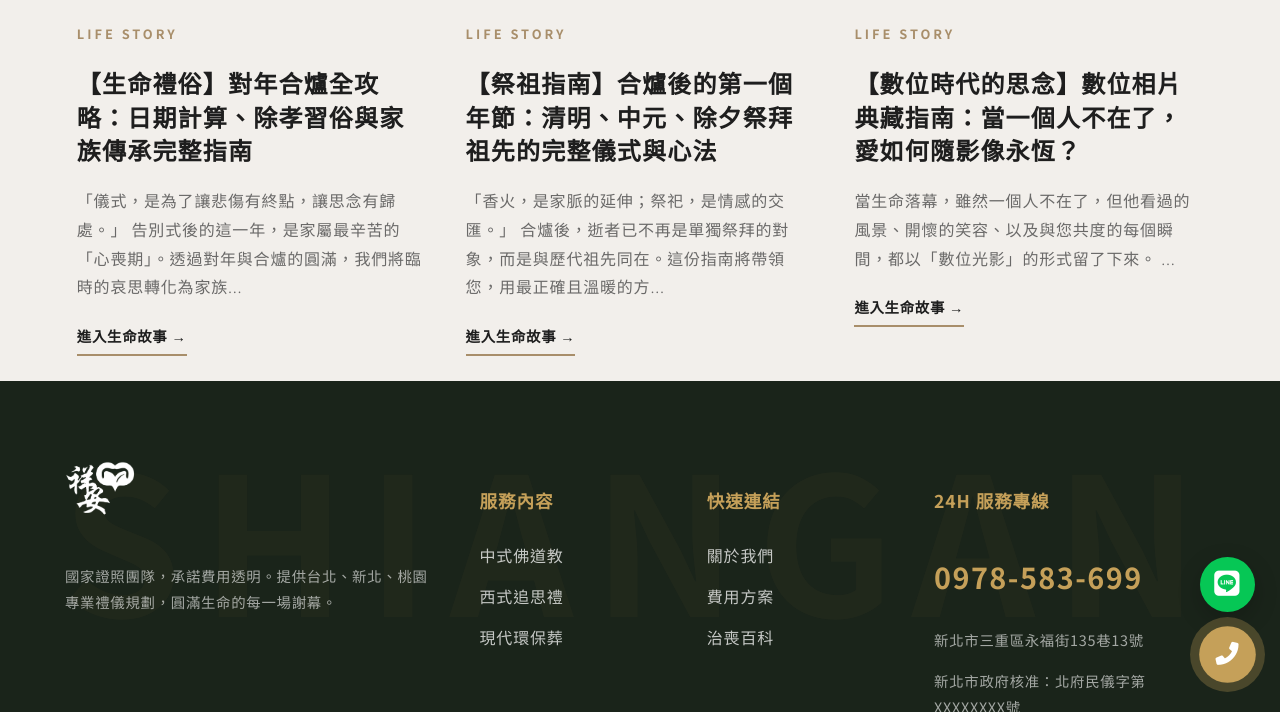
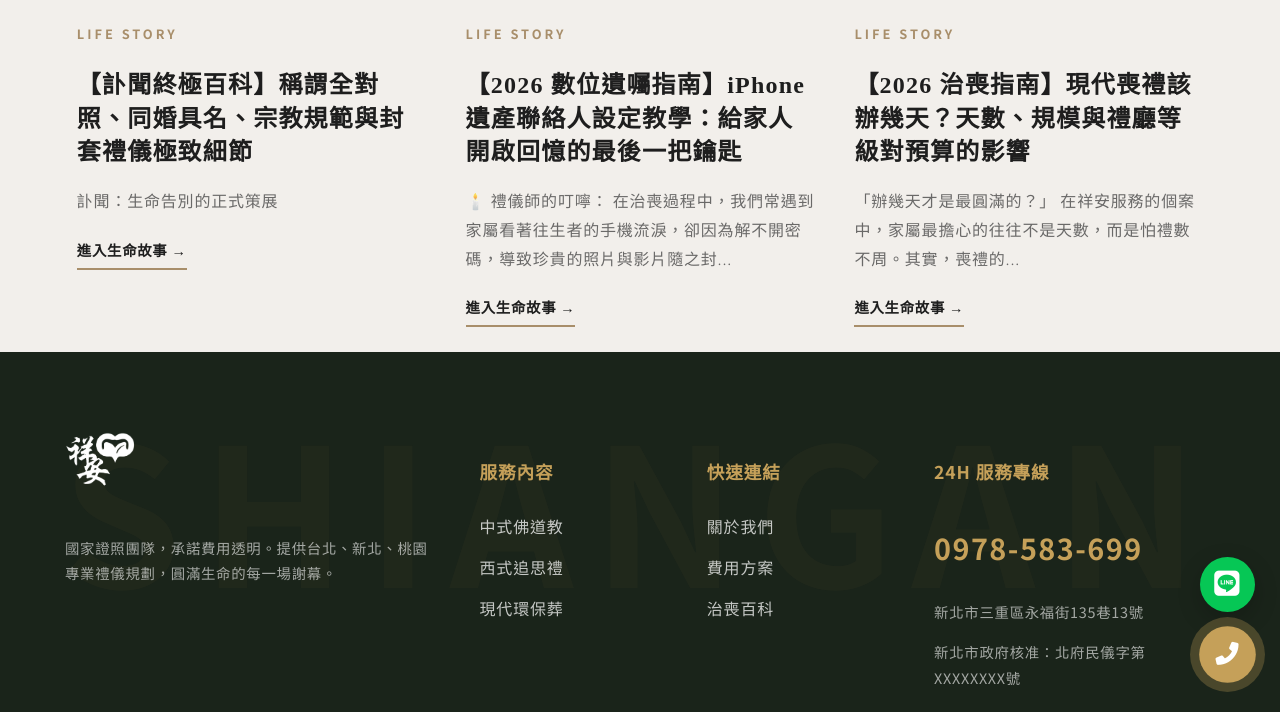
Before and after one commit to Shiangan/Shiangan, a Jekyll site: the page built from index.html, in a window 1280 px wide and 900 px high, scrolled down 2667 px, cut to the strip 188-900 px from the top of the window. Built offline with Jekyll 4.4.1, drawn with Linux system fonts in a browser that asks for light colours; some web fonts are replaced; the list of posts is cut into pages by our own code.

Commit message:
Update index.html

```diff
--- a/index.html
+++ b/index.html
@@ -101,7 +101,8 @@ layout: null
     </div>
 
     <div style="display: grid; grid-template-columns: repeat(auto-fit, minmax(320px, 1fr)); gap: 40px;">
-        {% for post in site.posts limit:3 %}
+        {% assign random_posts = site.posts | sample: 3 %}
+        {% for post in random_posts %}
             <a href="{{ post.url | relative_url }}" class="case-card-blend" style="text-decoration: none; color: inherit;">
                 <div class="reveal">
                     <div style="width: 100%; height: 300px; overflow: hidden; position: relative; border: 1px solid var(--line-soft); border-radius: 2px;">
@@ -128,6 +129,7 @@ layout: null
         {% endfor %}
     </div>
 </section>
+
 
 
 <style>
```
